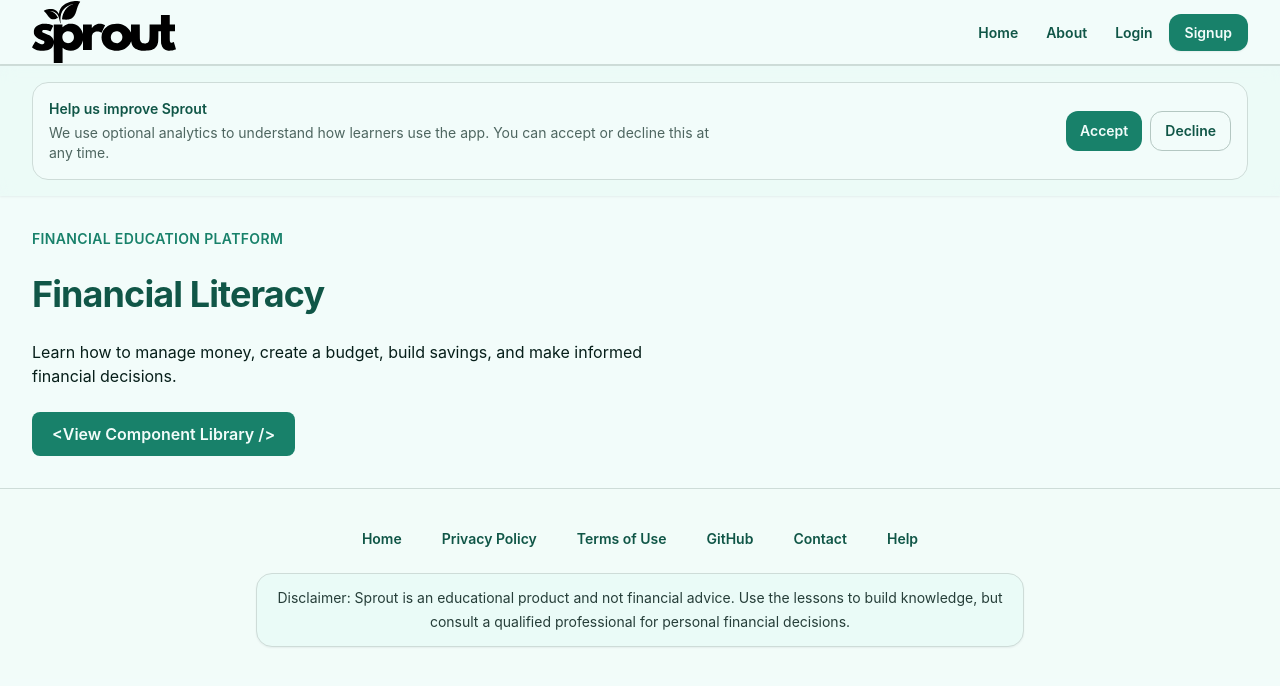
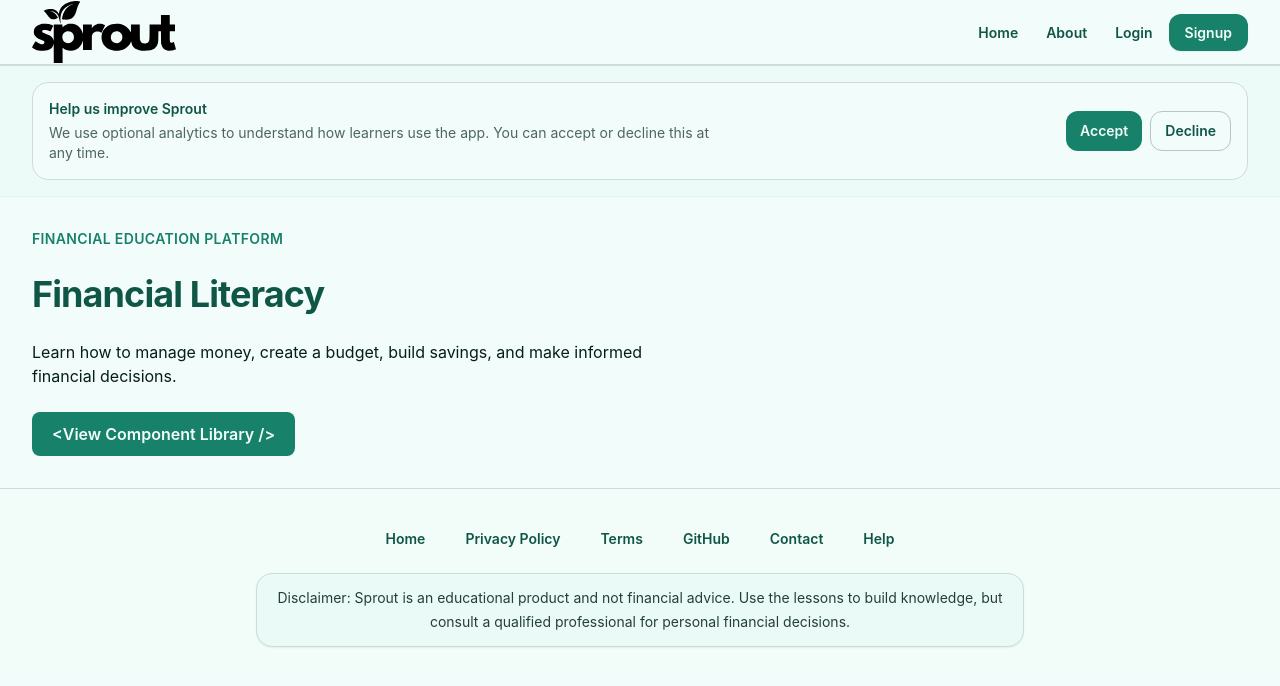
Before and after one commit to Code-the-Dream-School/summer-26-js-practicum-team2, a React (Vite) app in the folder frontend/: page / in a window 1280 px wide. Shown: the top 686 px of the page. Built offline with nearby package versions, Linux system fonts and the light colour scheme.

Commit message:
change footer wording from 'Terms of Use' to 'Terms'

```diff
--- a/frontend/src/components/ui/Footer.jsx
+++ b/frontend/src/components/ui/Footer.jsx
@@ -3,7 +3,7 @@ import { Link } from 'react-router'
 const footerLinks = [
   { label: 'Home', to: '/' },
   { label: 'Privacy Policy', to: '/privacy' },
-  { label: 'Terms of Use', to: '/terms' },
+  { label: 'Terms', to: '/terms' },
   {
     label: 'GitHub',
     href: 'https://github.com/Code-the-Dream-School/summer-26-js-practicum-team2',
```
